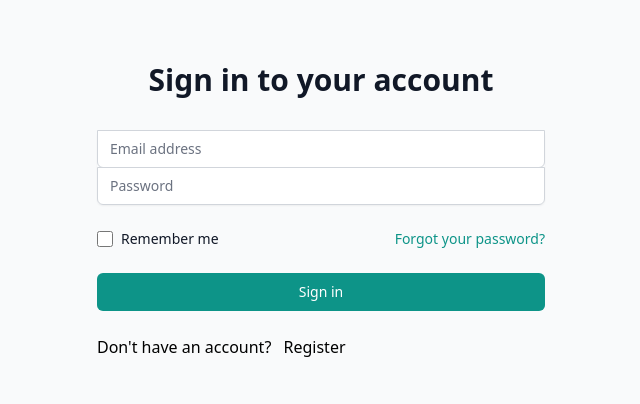
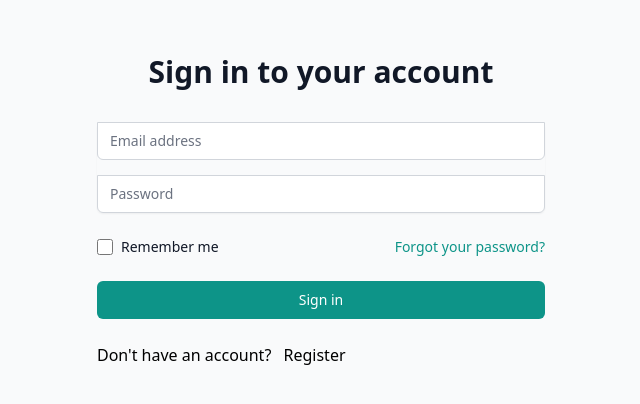
Before and after one commit to ALPMadhuranga/BookStore-MERN-stack-, a React (Vite) app in the folder frontend/: page /login in a window 1280 px wide. Shown: the part 202-606 px from the top of the page, without its empty margins (319-959 px from the left). Built offline with nearby package versions, Linux system fonts and the light colour scheme.

Commit message:
changes to sign page

```diff
--- a/frontend/src/pages/SignIn.jsx
+++ b/frontend/src/pages/SignIn.jsx
@@ -65,7 +65,7 @@ const SignIn = () => {
         <form className="mt-8 space-y-6" onSubmit={onSubmit}>
           <input type="hidden" name="remember" value="true" />
           <div className="rounded-md shadow-sm -space-y-px">
-            <div>
+            <div className="mb-4">
               <label htmlFor="email-address" className="sr-only">
                 Email address
               </label>
@@ -80,8 +80,8 @@ const SignIn = () => {
                 placeholder="Email address"
               />
             </div>
-            <div>
-              <label htmlFor="password" className="sr-only my-2">
+            <div className="mb-4">
+              <label htmlFor="password" className="sr-only">
                 Password
               </label>
               <input
```
